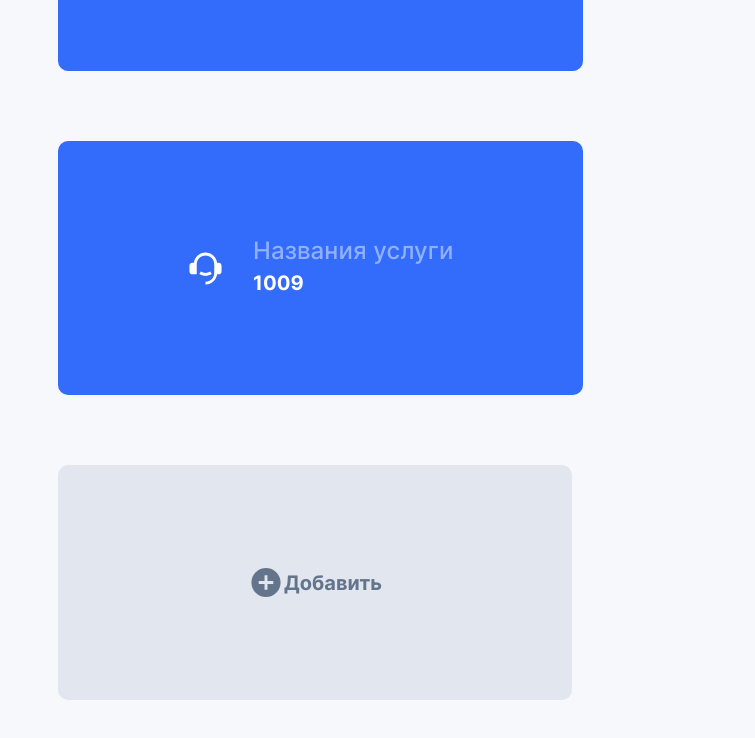
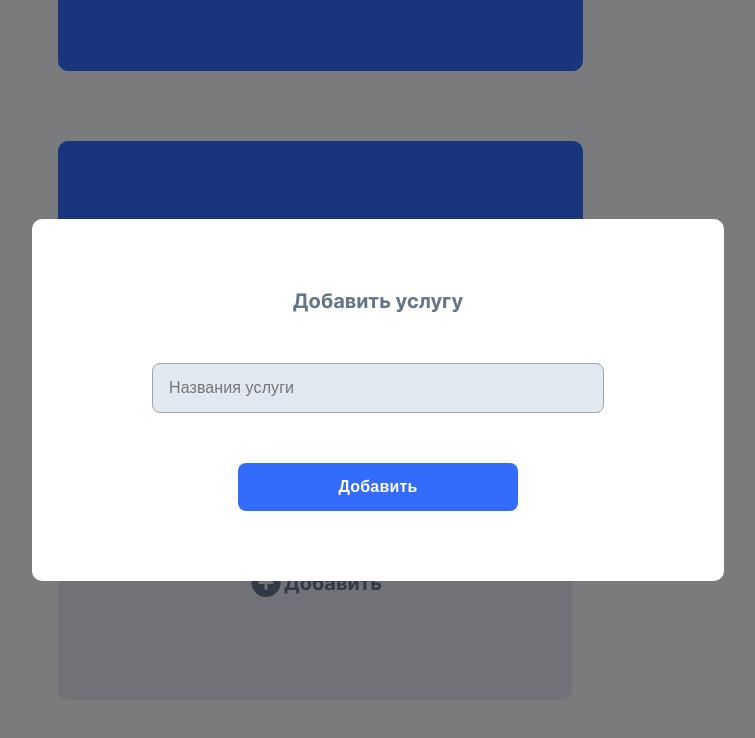
Before and after one commit to Umirzakovv/dashboard-contact-center, a React (Vite) app: page /schedule in a window 1280 px wide. Both pictures are taken after a click on the element "Добавить". Shown: the part 439-1177 px from the top of the page, without its empty margins (262-1017 px from the left). Built offline with nearby package versions, Linux system fonts and the light colour scheme; no server answers.

Commit message:
set layout of AddServiceModal component to services page

```diff
--- /dev/null
+++ b/src/components/curtain/Curtain.jsx
@@ -0,0 +1,15 @@
+const Curtain = () => {
+
+  const style = {
+    position: "fixed",
+    top: 0,
+    bottom: 0,
+    left: 0,
+    right: 0,
+    background: " rgba(0, 0, 0, 0.50)",
+    zIndex: 1,
+  };
+  return <div style={style}></div>;
+};
+
+export default Curtain;
--- a/src/pages/schedule/Schedule.jsx
+++ b/src/pages/schedule/Schedule.jsx
@@ -1,8 +1,12 @@
 import Layout from "../../components/layout/Layout";
 import ServiceCard from "./components/service-card/ServiceCard";
 import Plus from "../../assets/icons/plus.svg";
+import { useState } from "react";
+import AddServiceModal from "./components/add-service-modal/AddServiceModal";
+import Curtain from "../../components/curtain/Curtain";
 
 const Schedule = () => {
+  const [isModalOpen, setIsModalOpen] = useState(false);
   const services = [
     { id: 1, title: "1000", href: "1000" },
     { id: 2, title: "1009", href: "1009" },
@@ -22,7 +26,11 @@ const Schedule = () => {
     alignItems: "center",
     padding: "10rem 19rem",
     borderRadius: "1rem",
-    cursor: "pointer"
+    cursor: "pointer",
+  };
+
+  const handleClick = () => {
+    setIsModalOpen(true);
   };
 
   return (
@@ -32,11 +40,13 @@ const Schedule = () => {
           return <ServiceCard key={service?.id} service={service} />;
         })}
 
-        <div style={AddBtn}>
+        <div style={AddBtn} onClick={handleClick}>
           <img src={Plus} alt="plus icon" />
           <h6 style={{ fontSize: "2rem", color: "#64748B" }}>Добавить</h6>
         </div>
       </div>
+      {isModalOpen ? <AddServiceModal setIsModalOpen={setIsModalOpen} /> : null}
+      {isModalOpen ? <Curtain /> : null}
     </Layout>
   );
 };
--- /dev/null
+++ b/src/pages/schedule/components/add-service-modal/AddServiceModal.jsx
@@ -0,0 +1,38 @@
+/* eslint-disable react/prop-types */
+import { useEffect } from "react";
+import "./add-service-modal.scss";
+import { useRef } from "react";
+
+const AddServiceModal = ({ setIsModalOpen }) => {
+  const modalRef = useRef(null);
+
+  useEffect(() => {
+    let handler = (e) => {
+      if (!modalRef?.current.contains(e.target)) {
+        setIsModalOpen(false);
+      }
+    };
+    document.addEventListener("mousedown", handler);
+
+    return () => {
+      document.removeEventListener("mousedown", handler);
+    };
+  });
+
+  return (
+    <form ref={modalRef} className="add-service__modal">
+      <h2 className="add-service__title">Добавить услугу</h2>
+
+      <input
+        type="text"
+        className="add-service__input"
+        placeholder="Названия услуги"
+      />
+      <button type="submit" className="add-service__btn">
+        Добавить
+      </button>
+    </form>
+  );
+};
+
+export default AddServiceModal;
--- /dev/null
+++ b/src/pages/schedule/components/add-service-modal/add-service-modal.scss
@@ -0,0 +1,52 @@
+.add-service__modal {
+  position: fixed;
+  top: 50%;
+  left: 50%;
+  transform: translate(-50%, -50%);
+  background-color: #fff;
+  z-index: 2;
+  display: flex;
+  flex-direction: column;
+  gap: 5rem;
+  padding: 7rem 12rem;
+  border-radius: 1rem;
+
+  .add-service__title {
+    color: #64748b;
+    text-align: center;
+    font-size: 2rem;
+    font-style: normal;
+    font-weight: 700;
+    line-height: normal;
+  }
+
+  .add-service__input {
+    padding: 1.4rem 1.6rem;
+    width: 45.2rem;
+    font-size: 1.6rem;
+    font-style: normal;
+    font-weight: 400;
+    line-height: 20px;
+    letter-spacing: 0.1px;
+    outline: none;
+    border: .5px solid #A0A4A8;
+    border-radius: .8rem;
+    background-color: #E2E8F0;
+  }
+
+  .add-service__btn {
+    display: block;
+    margin: 0 auto;
+    font-size: 1.6rem;
+    padding: 1.5rem 2.4rem;
+    font-style: normal;
+    font-weight: 700;
+    line-height: 18px;
+    letter-spacing: 0.2px;
+    width: 28rem;
+    background-color: #336CFB;
+    color: #fff;
+    border: none;
+    border-radius: .8rem;
+  }
+}
```
